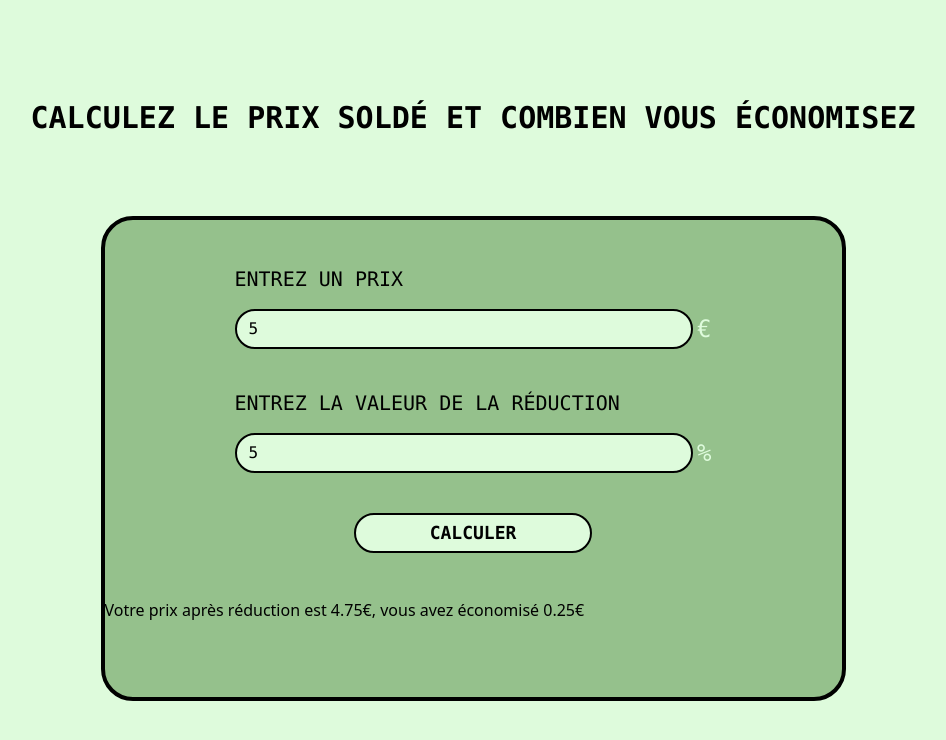
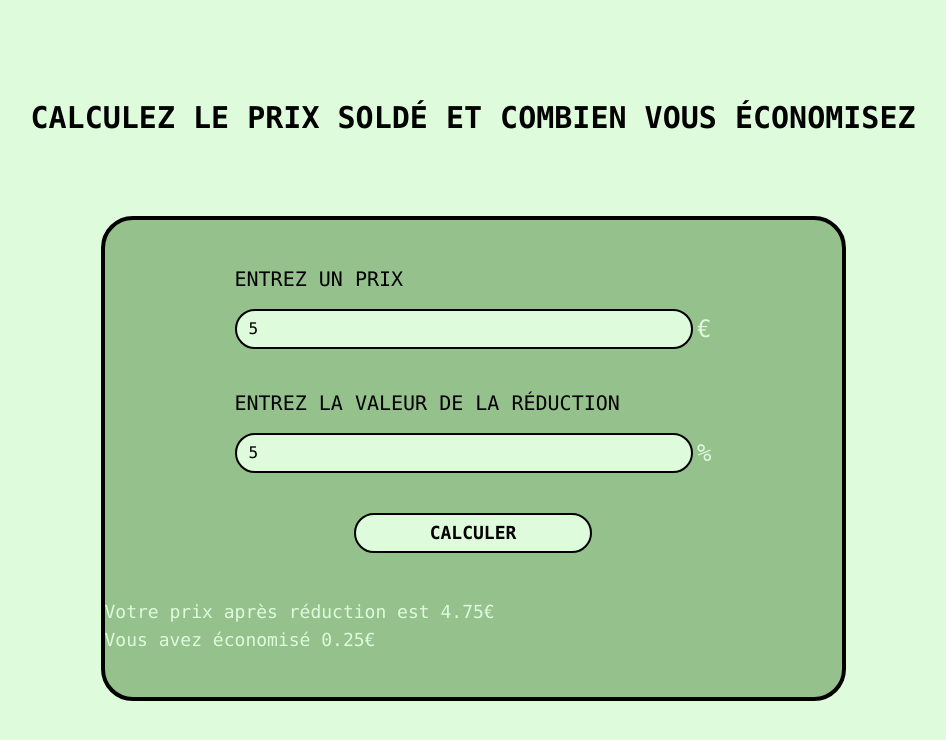
Before and after one commit to Ridaelko/sales, a React (Vite) app: page / in a window 1280 px wide. Both pictures are taken after typing "5", "5" into the empty fields and a click on the button "CALCULER". Shown: the top 740 px of the page, without its empty margins (167-1113 px from the left). Built offline with nearby package versions, Linux system fonts and the light colour scheme.

Commit message:
add style to last p

```diff
--- a/src/App.tsx
+++ b/src/App.tsx
@@ -75,11 +75,11 @@ const App = () => {
           </form>
 
           {submitted && (
-            <p>
+            <p className="text-[#DEFBDC] font-mono text-lg">
               Votre prix après réduction est{" "}
               <BalancesCalcul price={price} sales={sales} />
-              €, vous avez économisé <MoneyEarned price={price} sales={sales} />
-              €
+              € <br /> Vous avez économisé{" "}
+              <MoneyEarned price={price} sales={sales} />€
             </p>
           )}
         </div>
```
